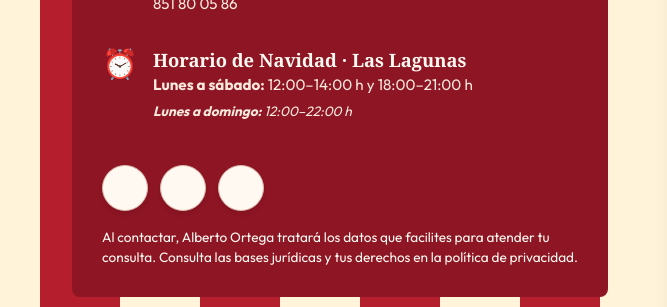
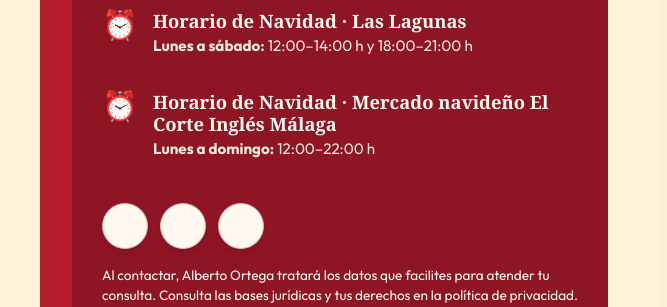
Before and after one commit to adrianer1985/circo, a plain HTML site: page index.html in a window 1280 px wide. Shown: the part 11458-11765 px from the top of the page, 0-667 px from the left. Drawn offline with Linux system fonts and the light colour scheme; a web font is replaced by a local one.

Commit message:
Give both shops matching opening-hours blocks and rename Christmas market map

```diff
--- a/index.html
+++ b/index.html
@@ -596,7 +596,13 @@
               <div>
                 <h4 data-i18n="contact_hours_title">Horario de Navidad · Las Lagunas</h4>
                 <p data-i18n="contact_hours_text"><strong>Lunes a sábado:</strong> 12:00–14:00 h y 18:00–21:00 h</p>
-                <p class="hours-sub" data-i18n="contact_hours_sub"><strong>Nueva tienda · Mercado navideño de El Corte Inglés:</strong> lunes a domingo, de 12:00 a 22:00 h.</p>
+              </div>
+            </div>
+            <div class="contact-item">
+              <span class="contact-icon">⏰</span>
+              <div>
+                <h4 data-i18n="market_hours_title">Horario de Navidad · Mercado navideño El Corte Inglés Málaga</h4>
+                <p data-i18n="contact_hours_sub"><strong>Lunes a domingo:</strong> 12:00–22:00 h</p>
               </div>
             </div>
           </div>
@@ -633,7 +639,7 @@
 <div class="map-card-wrapper" id="mapa-mercado-navideno" style="margin-top:28px;height:auto;">
 <iframe src="https://www.google.com/maps?q=El%20Corte%20Ingl%C3%A9s%20M%C3%A1laga%20Avenida%20de%20Andaluc%C3%ADa%204%206%20M%C3%A1laga&amp;output=embed" title="Google Maps · El Corte Inglés Málaga centro, Avenida de Andalucía, 4 y 6" data-i18n-label="market_map_label" width="100%" height="350" style="display:block;width:100%;height:350px;border:0;" allowfullscreen loading="lazy" referrerpolicy="strict-origin-when-cross-origin"></iframe>
 <div class="map-overlay" style="position:static;flex-direction:column;text-align:center;">
-<h3 style="color:#fff3da;" data-i18n="market_map_title">CIRCO · Mercado navideño de El Corte Inglés</h3>
+<h3 style="color:#fff3da;" data-i18n="market_map_title">Mercado navideño El Corte Inglés Málaga</h3>
 <p>📍 Avenida de Andalucía, 4 y 6, 29007 Málaga</p>
 <p data-i18n="market_map_hours">Lunes a domingo · 12:00–22:00 h</p>
 <a href="https://www.google.com/maps/search/?api=1&amp;query=El%20Corte%20Ingl%C3%A9s%20M%C3%A1laga%20Avenida%20de%20Andaluc%C3%ADa%204%206%20M%C3%A1laga" target="_blank" rel="noopener noreferrer" class="btn btn-primary btn-sm" data-i18n="map_open">Abrir mapa</a>
@@ -697,7 +703,7 @@
   </dialog>
 
   <!-- Business Interaction Logic -->
-  <script src="translations.js?v=alberto-domador-20261116"></script>
+  <script src="translations.js?v=horarios-dos-tiendas-20261116"></script>
   <script src="app.js" defer></script>
   <script src="/assets/js/ambiente.js" defer></script></body>
 </html>
```
